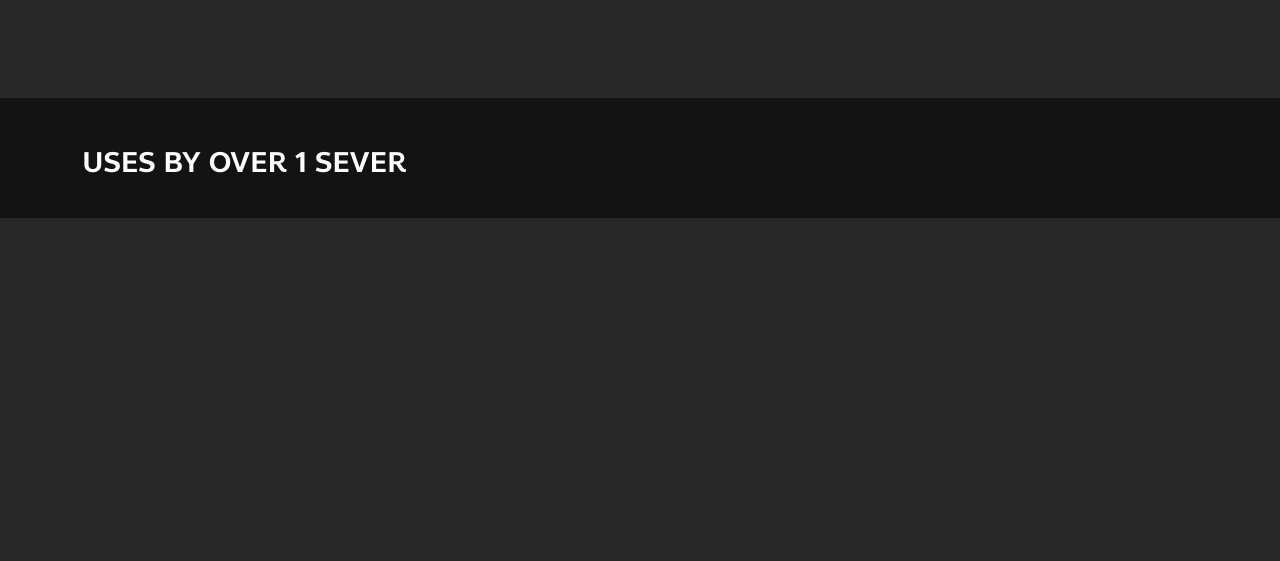
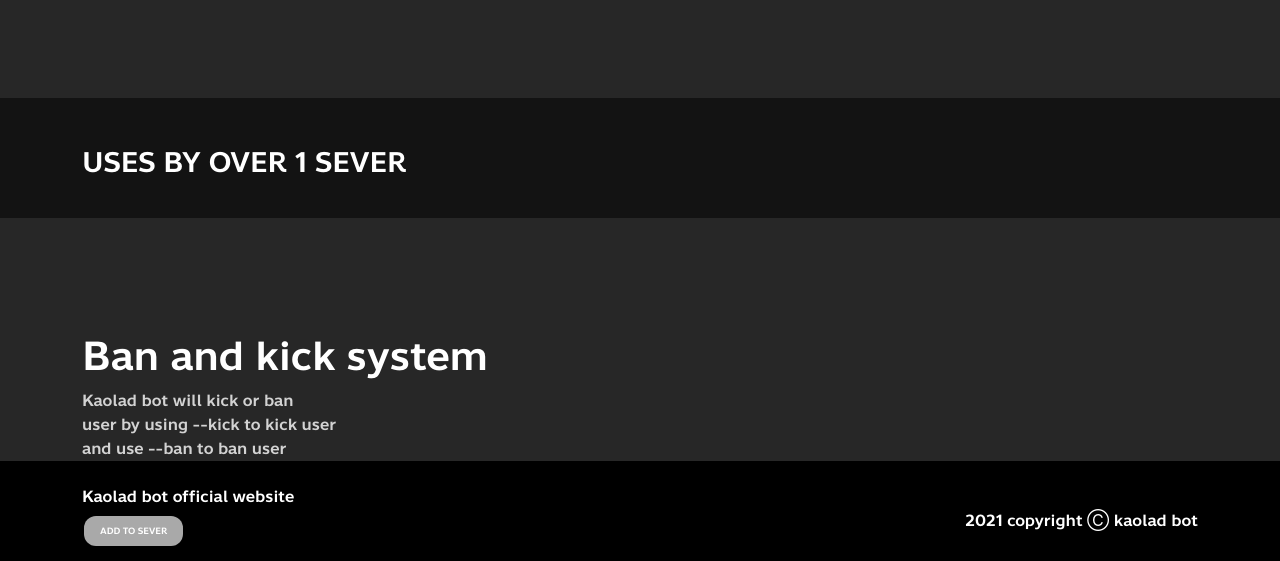
Before and after one commit to ronnapatp/kaoladbotwebsite, a plain HTML site: page index.html in a window 1280 px wide. Shown: the part 521-1082 px from the top of the page. Before the commit the page ends 800 px from the top, so only its background shows below. Drawn offline with nearby package versions, Linux system fonts and the light colour scheme; files whose address does not match are found by name.

Commit message:
update index.html and style.css

```diff
--- a/assets/css/style.css
+++ b/assets/css/style.css
@@ -84,3 +84,19 @@
     height: 15%;
     background-color: #131313;
 }
+.copy{
+  width: auto;
+  height: 100px;
+  background-color: black;
+}
+.button3 {
+  background-color: darkgray;
+  color: white;
+  padding: 0.5rem 1rem;
+  text-align: center;
+  text-decoration: none;
+  display: inline-block;
+  font-size: 9px;
+  margin: 4px 2px;
+  border-radius: 12px;
+}
--- a/index.html
+++ b/index.html
@@ -23,7 +23,7 @@
             </div>
             <br>
             <a target="_blank" href="https://discord.com/api/oauth2/authorize?client_id=867031115373215795&permissions=0&scope=bot" class="button2">ADD TO SEVER</a>
-            <a href="" class="button2">SEE MORE</a>
+            <a href="#more" class="button2">SEE MORE</a>
         </div>
     </div>
     <br><br><br><br><br>
@@ -34,5 +34,28 @@
         </div>
 
     </div>
+    <div class="container" id="more">
+        <div style="margin-top: 115px;">
+            <h1>Ban and kick system</h1>
+            <div style="color: lightgrey;">
+                Kaolad bot will kick or ban <br>
+                user by using --kick to kick user <br>
+                and use --ban to ban user
+            </div>
+        </div>
+    </div>
+    <div class="footer">
+        <div class="copy">
+            <div class="container">
+                <div style="float: left;"> <br>
+                    <p>Kaolad bot official website</p>
+                    <a target="_blank" href="https://discord.com/api/oauth2/authorize?client_id=867031115373215795&permissions=0&scope=bot" class="button3" style="display: inline;">ADD TO SEVER</a>
+                </div>
+                <div style="float: right; margin-bottom: 1px;"> <br><br>
+                    <p>2021 copyright Ⓒ kaolad bot</p>
+                </div>
+            </div>
+        </div>
+    </div>
     </body>
 </html>
```
